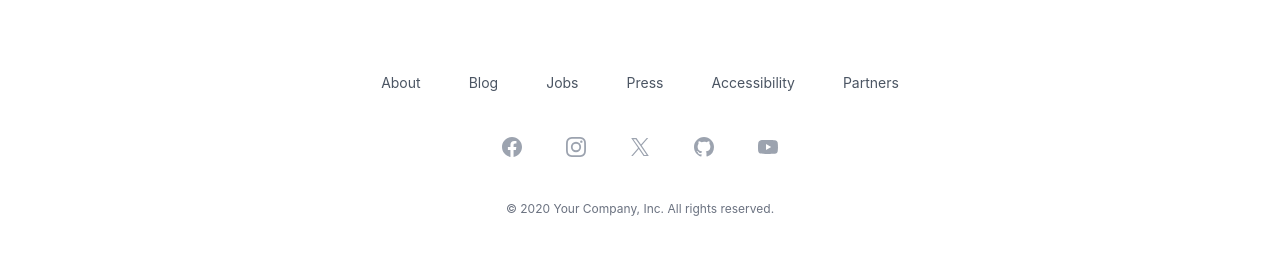
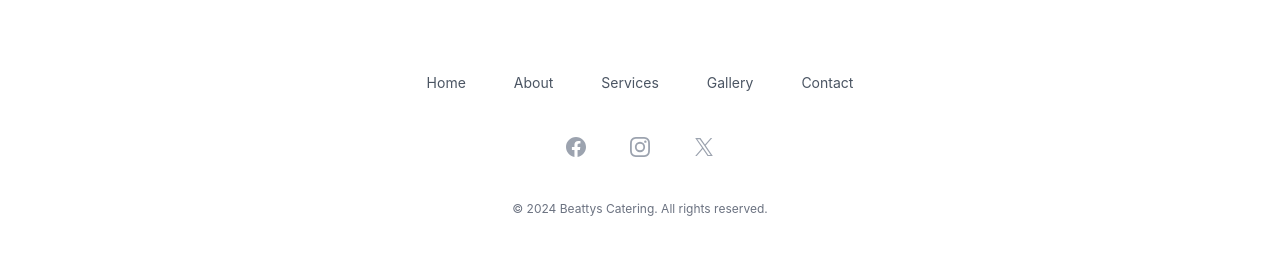
Before and after one commit to Aayroon/beattyscatering-front, a React (Create React App) app: page / in a window 1280 px wide. Shown: the part 1066-1321 px from the top of the page. Built offline with nearby package versions, Linux system fonts and the light colour scheme.

Commit message:
Footer modification

```diff
--- a/src/components/Footer.js
+++ b/src/components/Footer.js
@@ -1,11 +1,11 @@
 const navigation = {
     main: [
+      { name: 'Home', href: '#' },
       { name: 'About', href: '#' },
-      { name: 'Blog', href: '#' },
-      { name: 'Jobs', href: '#' },
-      { name: 'Press', href: '#' },
-      { name: 'Accessibility', href: '#' },
-      { name: 'Partners', href: '#' },
+      { name: 'Services', href: '#' },
+      { name: 'Gallery', href: '#' },
+      { name: 'Contact', href: '#' },
+      /*{ name: 'Partners', href: '#' },*/
     ],
     social: [
       {
@@ -43,7 +43,7 @@ const navigation = {
           </svg>
         ),
       },
-      {
+      /*{
         name: 'GitHub',
         href: '#',
         icon: (props) => (
@@ -68,7 +68,7 @@ const navigation = {
             />
           </svg>
         ),
-      },
+      },*/
     ],
   }
 
@@ -94,7 +94,7 @@ const navigation = {
             ))}
           </div>
           <p className="mt-10 text-center text-xs leading-5 text-gray-500">
-            &copy; 2020 Your Company, Inc. All rights reserved.
+            &copy; 2024 Beattys Catering. All rights reserved.
           </p>
         </div>
       </footer>
```
